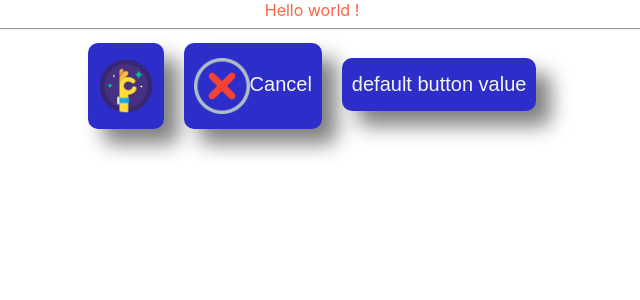
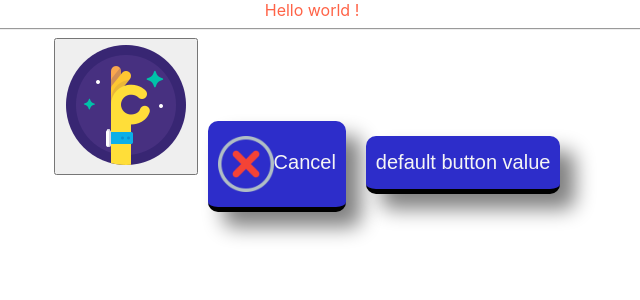
Before and after one commit to Zalox9/react_orsys, a React (Create React App) app: page / in a window 1280 px wide. Shown: the top 300 px of the page, without its empty margins (328-968 px from the left). Built offline with nearby package versions, Linux system fonts and the light colour scheme.

Commit message:
gestion couleur par classe

```diff
--- a/src/App/App.tsx
+++ b/src/App/App.tsx
@@ -7,10 +7,10 @@
     <div className="App">
       Hello world !
       <hr />
-      <Button bgcolor="skyblue">
+      <Button classColor="primary">
         <img src="/img/ok.png" alt="btn ok" />
       </Button>
-      <Button bgcolor="skyblue">
+      <Button classColor="">
         <img src="/img/cancel.png" alt="btn cancel" />
         Cancel
       </Button>
--- a/src/App/components/Button/Button.css
+++ b/src/App/components/Button/Button.css
@@ -7,6 +7,7 @@
     color: whitesmoke;
     border: none;
     box-shadow: 15px 15px 20px grey;
+    border-bottom: solid 5px black;
 }
 
 .Button:hover{
@@ -14,8 +15,20 @@
     color: rgb(67, 67, 250);
 }
 
+
+.Button.primary{
+    background-color: chartreuse;
+}
+
+.Button.primary:hover{
+    background-color: rgb(170, 255, 85);
+}
+
+
+
 .Button:active{
-    padding: 10px 5px;
+    padding: 20px 10px;
+    border-bottom: none;
 }
 
 .Button img{
--- a/src/App/components/Button/Button.js
+++ b/src/App/components/Button/Button.js
@@ -7,13 +7,15 @@
 function Button(props) { //const Button=()=>{}
 console.log(props);
     return (
-        <button className="Button" type={props.type}>{props.children}</button>
+        <button className={props.classColor?'Button'+props.classColor:'Button'} type={props.type}>{props.children}</button>
     );
 }
 
-// Button.propTypes={
-//     children:PropTypes.any.isRequired //info console si aucun element dans children pt->PropTypes
-// }
+Button.propTypes={
+    children:PropTypes.any.isRequired, //info console si aucun element dans children pt->PropTypes
+    classColor:PropTypes.string,
+}
+
 Button.defaultProps={
     children:"default button value"
 }
```
